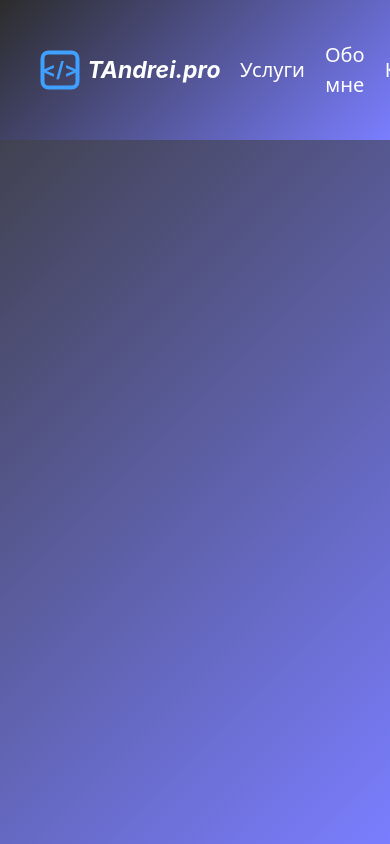
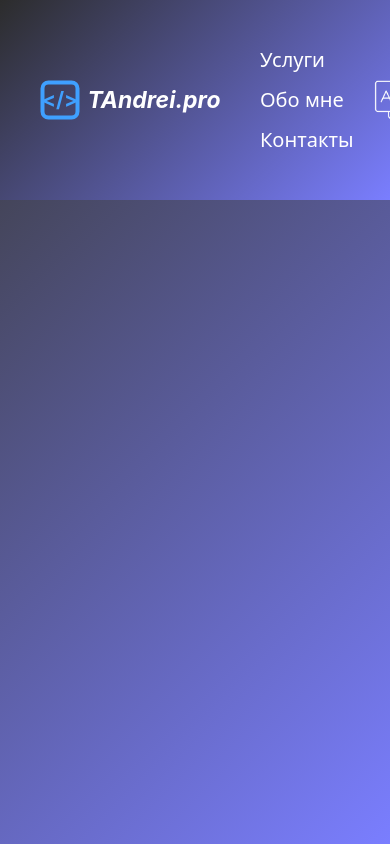
Before and after one commit to TAndrei17/tandreipro-page, a React (Vite) app: page /services in a window 390 px wide. Built offline with nearby package versions, Linux system fonts and the light colour scheme.

Commit message:
style: adaptive header disain for mobile

```diff
--- a/src/components/common/Header/Header.css
+++ b/src/components/common/Header/Header.css
@@ -23,16 +23,9 @@
 	transform: scale(1.06);
 	opacity: 0.92;
 }
-.header__logo:active {
-	transform: scale(0.96);
-	opacity: 0.85;
-}
 .header__logo:focus {
 	transform: scale(1.1);
 	opacity: 0.9;
-	outline: 2px solid whitesmoke;
-	outline-offset: 2px;
-	border-radius: 4px;
 }
 
 .header__nav {
@@ -41,20 +34,40 @@
 	flex: 1;
 	padding-left: 20px;
 }
-.header__nav a {
+
+.header__nav_mobile {
+	display: flex;
+	flex-direction: column;
+	align-items: flex-start;
+	justify-content: center;
+	flex: 1;
+	padding-left: 40px;
+}
+
+.header__nav a,
+.header__nav_mobile a {
 	color: white;
 	font-size: 20px;
 	padding-right: 20px;
 	text-decoration: none;
 	transition: color 0.3s ease;
 }
-.header__nav a:hover {
+.header__nav_mobile a {
+	padding: 5px 20px 5px 0;
+}
+
+.header__nav a:hover,
+.header__nav_mobile a:hover {
 	color: #ffdd57;
 }
-.header__nav a:active {
+
+.header__nav a:active,
+.header__nav_mobile a:active {
 	color: #f0c000;
 }
-.header__nav a:focus {
+
+.header__nav a:focus,
+.header__nav_mobile a:focus {
 	color: #ffdd57;
 	outline: none;
 }
@@ -86,6 +99,13 @@
 	display: flex;
 	gap: 5px;
 }
+.languages__buttons_mobile {
+	display: flex;
+	flex-direction: column;
+	justify-content: space-between;
+	gap: 10px;
+}
+
 .lang__button {
 	font-size: 16px;
 	font-weight: 500;
--- a/src/components/common/Header/Header.tsx
+++ b/src/components/common/Header/Header.tsx
@@ -3,10 +3,12 @@ import { NavLink, useNavigate } from 'react-router';
 import './Header.css';
 import Languages from './Languages';
 import icons from '@constants/icons';
+import useDeviceType from '@hooks/useDeviceType';
 
 const Header = () => {
 	const { t } = useTranslation();
 	const navigate = useNavigate();
+	const { isMobile } = useDeviceType();
 
 	return (
 		<header className="header__container">
@@ -23,7 +25,7 @@ const Header = () => {
 				}}>
 				<img src={icons.pageLogo} alt={t('appHeader.logoAlt')} />
 			</div>
-			<nav className={'header__nav'}>
+			<nav className={isMobile ? 'header__nav_mobile' : 'header__nav'}>
 				<NavLink to="/services">{t('appHeader.services')}</NavLink>
 				<NavLink to="/about">{t('appHeader.aboutMe')}</NavLink>
 				<NavLink to="/contact">{t('appHeader.contact')}</NavLink>
--- a/src/components/common/Header/Languages.tsx
+++ b/src/components/common/Header/Languages.tsx
@@ -2,9 +2,11 @@ import icons from '@constants/icons';
 import { useTranslation } from 'react-i18next';
 import './Header.css';
 import { useEffect, useState } from 'react';
+import useDeviceType from '@hooks/useDeviceType';
 
 const Languages = () => {
 	const { t, i18n } = useTranslation();
+	const { isMobile } = useDeviceType();
 	const [lngButtons, setLngButtons] = useState<'open' | 'closed'>('closed');
 
 	useEffect(() => {
@@ -37,7 +39,7 @@ const Languages = () => {
 					}}
 				/>
 			) : (
-				<div className="languages__buttons" role="menu">
+				<div className={isMobile ? 'languages__buttons_mobile' : 'languages__buttons'} role="menu">
 					<button className="lang__button" role="menuitem" onClick={() => changeLanguage('en')}>
 						{t('appHeader.en')}
 					</button>
--- /dev/null
+++ b/src/hooks/useDeviceType.tsx
@@ -0,0 +1,28 @@
+import { useState, useEffect } from 'react';
+
+type Device = {
+	windowWidth: number;
+	isMobile: boolean;
+	isTablet: boolean;
+	isDesktop: boolean;
+};
+
+const useDeviceType = (breakpoint: number = 768): Device => {
+	const [width, setWidth] = useState<number>(window.innerWidth);
+
+	useEffect(() => {
+		const handleResize = () => setWidth(window.innerWidth);
+
+		window.addEventListener('resize', handleResize);
+		return () => window.removeEventListener('resize', handleResize);
+	}, []);
+
+	return {
+		windowWidth: width,
+		isMobile: width < breakpoint,
+		isTablet: width >= breakpoint && width < 1024,
+		isDesktop: width >= 1024,
+	};
+};
+
+export default useDeviceType;
--- a/src/localization/en.ts
+++ b/src/localization/en.ts
@@ -18,9 +18,9 @@ const en = {
 			aboutMe: 'About me',
 			contact: 'Contact',
 			changeLngAlt: 'Change website language',
-			ru: 'Рус',
-			es: 'Esp',
-			en: 'Eng',
+			ru: 'РУ',
+			es: 'ES',
+			en: 'EN',
 		},
 	},
 };
--- a/src/localization/es.ts
+++ b/src/localization/es.ts
@@ -18,9 +18,9 @@ const es = {
 			aboutMe: 'Sobre mí',
 			contact: 'Contacto',
 			changeLngAlt: 'Cambiar el idioma del sitio web',
-			ru: 'Рус',
-			es: 'Esp',
-			en: 'Eng',
+			ru: 'РУ',
+			es: 'ES',
+			en: 'EN',
 		},
 	},
 };
--- a/src/localization/ru.ts
+++ b/src/localization/ru.ts
@@ -18,9 +18,9 @@ const ru = {
 			aboutMe: 'Обо мне',
 			contact: 'Контакты',
 			changeLngAlt: 'Изменить язык сайта',
-			ru: 'Рус',
-			es: 'Esp',
-			en: 'Eng',
+			ru: 'РУ',
+			es: 'ES',
+			en: 'EN',
 		},
 	},
 };
--- a/tsconfig.json
+++ b/tsconfig.json
@@ -7,6 +7,7 @@
 			"@assets/*": ["assets/*"],
 			"@components/*": ["components/*"],
 			"@constants/*": ["constants/*"],
+			"@hooks/*": ["hooks/*"],
 			"@localization/*": ["localization/*"],
 			"@pages/*": ["pages/*"],
 			"@routes/*": ["routes/*"],
--- a/vite.config.ts
+++ b/vite.config.ts
@@ -15,6 +15,7 @@ export default defineConfig({
 			'@assets': path.resolve(__dirname, './src/assets'),
 			'@components': path.resolve(__dirname, './src/components'),
 			'@constants': path.resolve(__dirname, './src/constants'),
+			'@hooks': path.resolve(__dirname, './src/hooks'),
 			'@localization': path.resolve(__dirname, './src/localization'),
 			'@pages': path.resolve(__dirname, './src/pages'),
 			'@routes': path.resolve(__dirname, './src/routes'),
```
